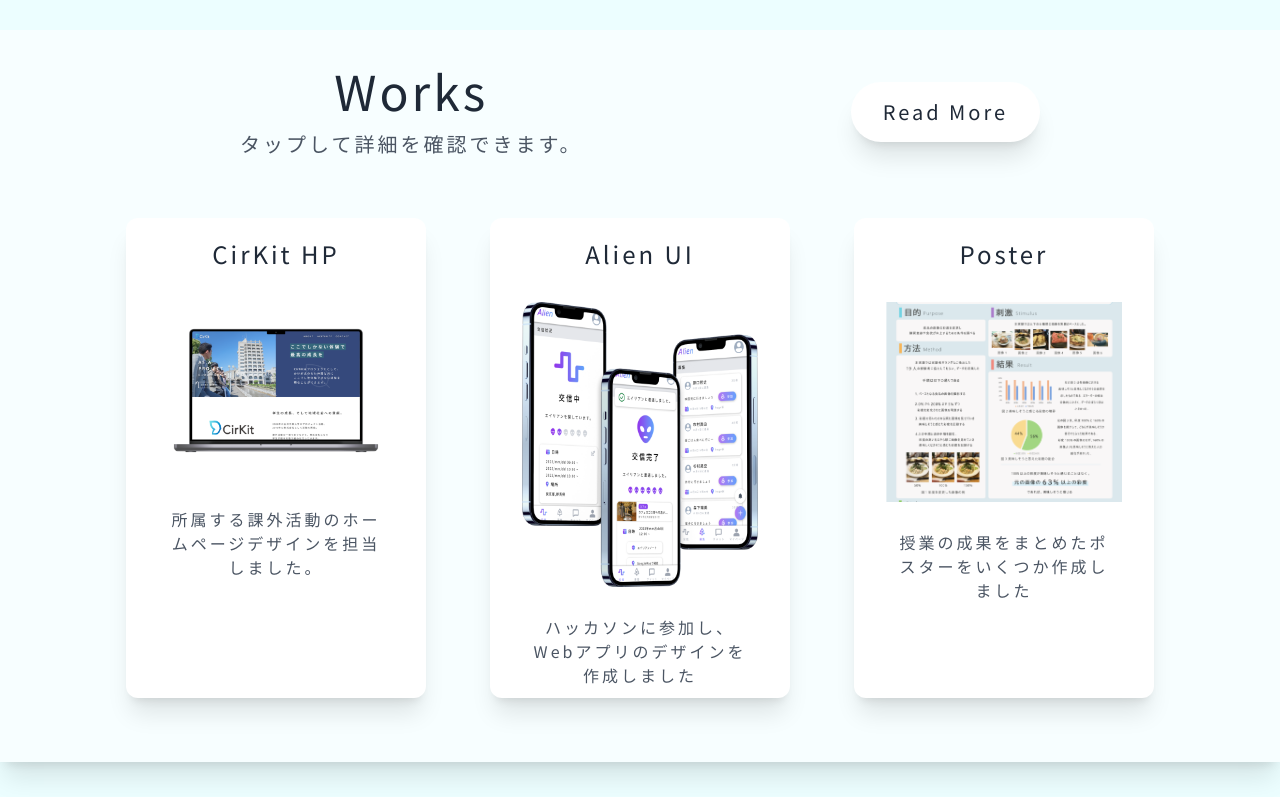
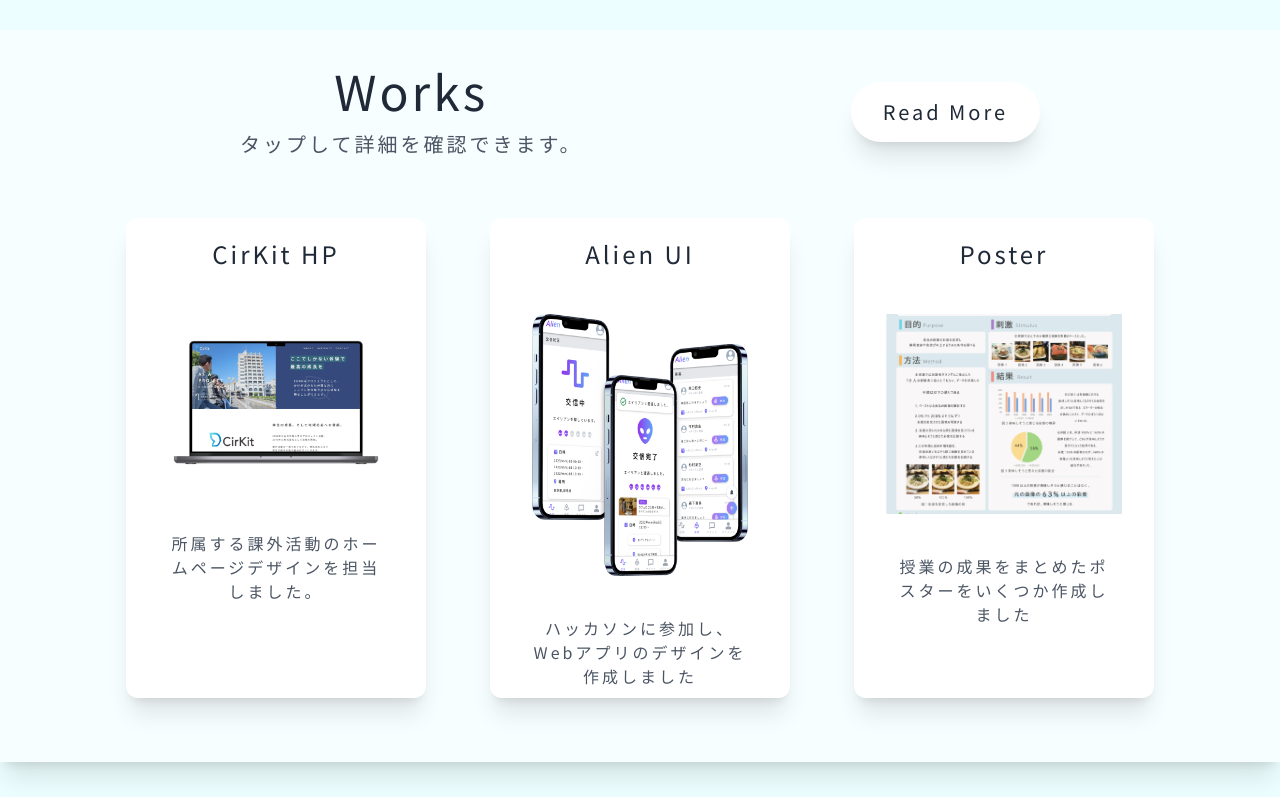
Before and after one commit to katsuji3197/Portfolio-Next, a Next.js app: page / in a window 1280 px wide. Shown: the part 597-1394 px from the top of the page. Built offline with nearby package versions, Linux system fonts and the light colour scheme; no server answers.

Commit message:
feat/Display系コンポーネントの画像のパディング調整

```diff
--- a/ui/SkillsDiaplay.tsx
+++ b/ui/SkillsDiaplay.tsx
@@ -13,7 +13,7 @@ export function SkillsDisplay(props: Props) {
       <div className='text-gray-800 dark:text-slate-50 text-xl lg:text-2xl'>
         {props.title}
       </div>
-      <Image src={props.imgsrc} alt={`${props.title}の写真`} width={720} height={720} className='lg:h-auto lg:max-h-[320px] w-auto py-10 fill-gray-800 dark:fill-slate-50 p-12 pd:p-2'/>
+      <Image src={props.imgsrc} alt={`${props.title}の写真`} width={720} height={720} className='lg:h-auto lg:max-h-[320px] w-auto py-10 fill-gray-800 dark:fill-slate-50 p-2 sm:p-6 pd:p-2'/>
       <div className='text-gray-600 dark:text-slate-100 px-5'>
         {props.children}
       </div>
--- a/ui/WorksDisplay.tsx
+++ b/ui/WorksDisplay.tsx
@@ -16,7 +16,7 @@ export function WorksDisplay(props: Props) {
         <div className='text-gray-800 dark:text-slate-50 text-2xl pb-5'>
           {props.title}
         </div>
-        <Image src={props.imgsrc} alt={`${props.title}の写真`} width={1020} height={1020} className='lg:h-auto lg:max-h-[310px] w-auto py-10 p-8 md:p-3'/>
+        <Image src={props.imgsrc} alt={`${props.title}の写真`} width={1020} height={1020} className='lg:h-auto lg:max-h-[310px] w-auto py-3 md:py-6 md:p-3'/>
         <div className='text-gray-600 dark:text-slate-100 px-5 py-4 pb-2'>
           {props.children}
         </div>
```
